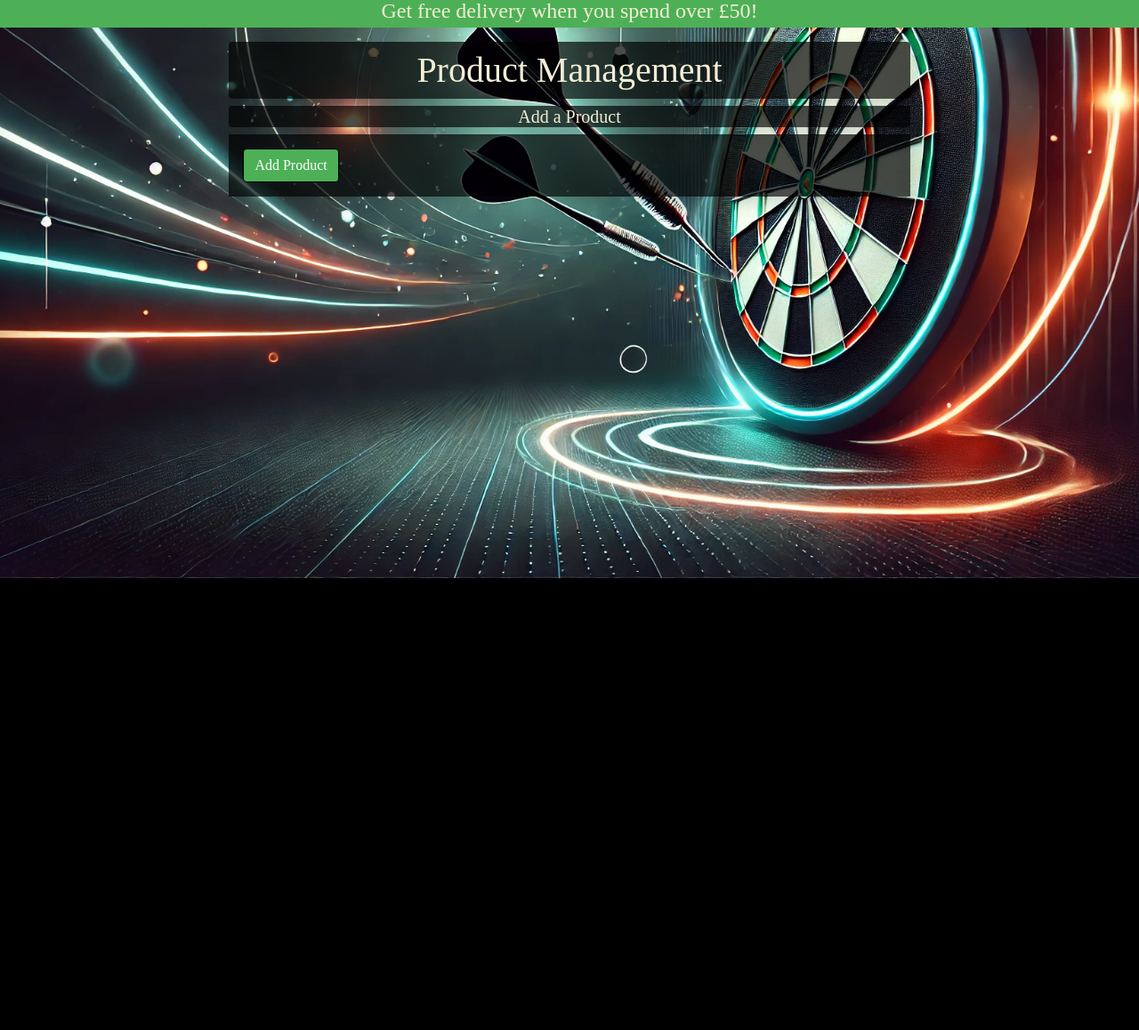
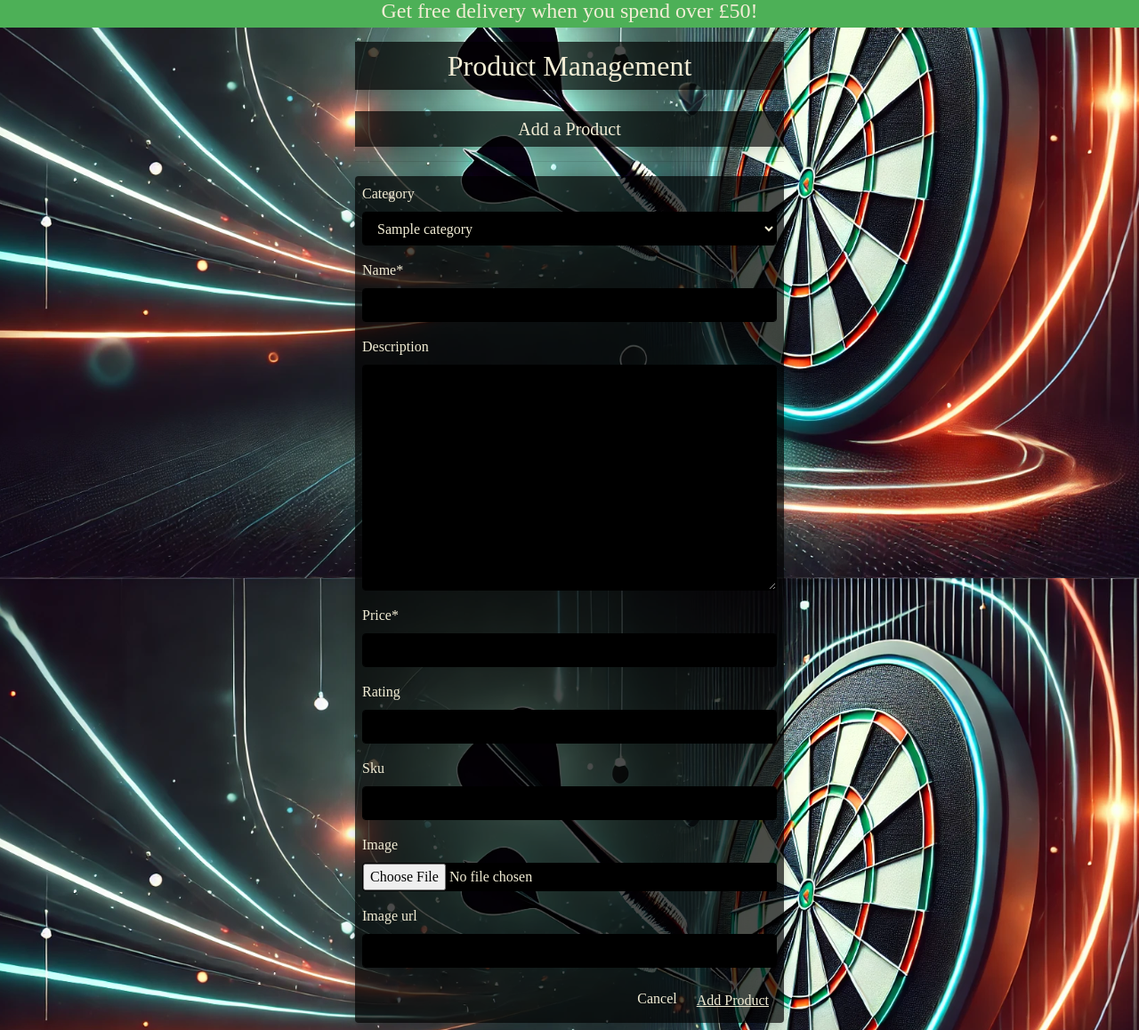
Before and after one commit to CamRaff/MP4-ArtOfDarts, a Django app: page /products/add/ in a window 1280 px wide. Shown: the part 150-1308 px from the top of the page at 89% size. Before the commit the page ends 800 px from the top, so only its background shows below. Run offline with Django 3.2, Linux system fonts and the light colour scheme; tables that the repository leaves empty hold one stand-in row (values such as "Sample post"); some libraries are stand-ins or nearby versions; some web fonts are replaced.

Commit message:
initial product add form set up

```diff
--- a/products/forms.py
+++ b/products/forms.py
@@ -8,6 +8,16 @@ class ProductForm(forms.ModelForm):
     class Meta:
         model = Product
         fields = '__all__'
+
+    def __init__(self, *args, **kwargs):
+        super().__init__(*args, **kwargs)
+        categories = Category.objects.all()
+        friendly_names = [(c.id, c.get_friendly_name()) for c in categories]
+
+        self.fields['category'].choices = friendly_names
+        for field_name, field in self.fields.items():
+            field.widget.attrs['class'] = 'border-black rounded white black'
+
 
     # def __init__(self, *args, **kwargs):
     #     super().__init__(*args, **kwargs)
--- a/products/templates/products/add_product.html
+++ b/products/templates/products/add_product.html
@@ -1,28 +1,32 @@
 {% extends "base.html" %}
-{% load static %}
 
 {% block page_header %}
 <div class="container header-container">
     <div class="row">
         <div class="col"></div>
     </div>
+</div>
 {% endblock %}
 
 {% block content %}
-<div class="container h-100">
-    <div class="row h-100">
-        <div class="col-12">
+    <div class="container mb-2">
+        <div class="row">
+            <div class="col-12 col-md-6 mx-auto">
                 <hr>
-            <h1 class="logo-font white shadow text-center rounded py-2">Product Management</h1>
-            <h5 class="text-muted white shadow rounded text-center">Add a Product</h5>
+                <h2 class="logo-font mb-4 white shadow text-center p-2">Product Management</h2>
+                <h5 class="white shadow text-center p-2">Add a Product</h5>
+                <hr>
             </div>
         </div>
         <div class="row">
-        <div class="col-12">
-            <form method="POST" enctype="multipart/form-data" class="white shadow p-3">
+            <div class="col-12 col-md-6 mx-auto">
+                <form action="{% url 'add_product' %}" method="POST" id="add-product-form" class="white form mb-2 rounded shadow p-2" enctype="multipart/form-data">
                     {% csrf_token %}
-                <!-- {{ form|crispy }} -->
-                <button type="submit" class="btn btn-primary green border-black">Add Product</button>
+                    {{ form|crispy }}
+                    <div class="text-right">
+                        <a href="{% url 'products' %}" class="btn rounded white">Cancel</a>
+                        <button class="btn white rounded p-2 float-right mb-2" type="submit"><u>Add Product</u></button>
+                    </div>
                 </form>
             </div>
         </div>
--- a/static/css/base.css
+++ b/static/css/base.css
@@ -174,7 +174,6 @@ input::placeholder {
 
 .allauth-form-inner-content input::placeholder {
     color: #f2edd5 !important;
-
 }
 
 /* edit to push body down and change h1 size */
```
Also changed, not shown: art_of_darts/email_backend.py (added, +19 -0 lines), art_of_darts/settings.py (+10 -1 lines). Lines whose indentation alone changed are shown as unchanged.
